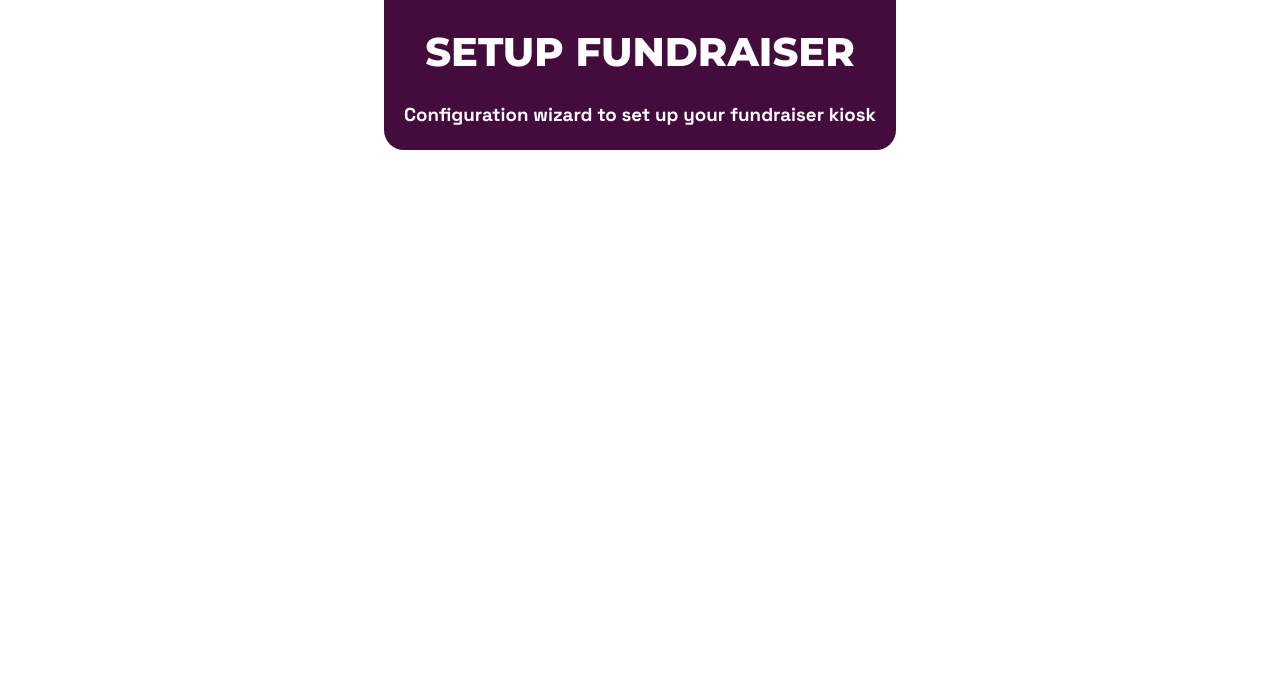
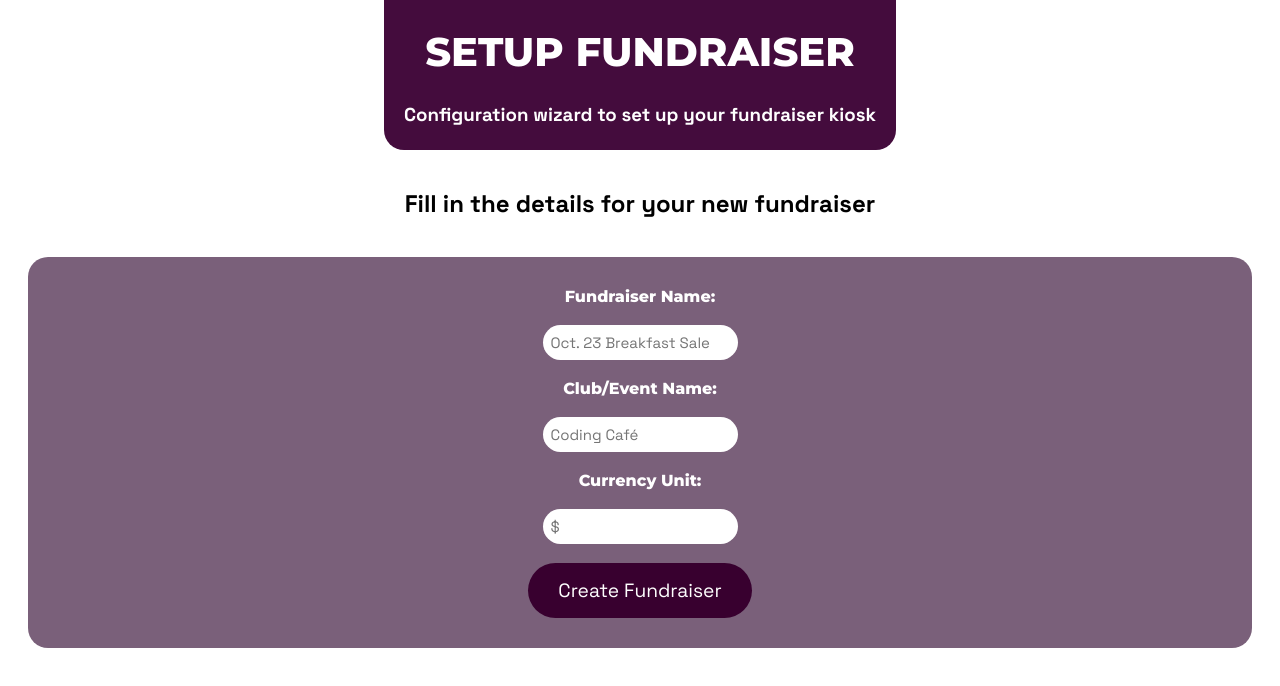
Before and after one commit to lynn89-sudo/verkoper, a SvelteKit app: page /setup/new in a window 1280 px wide. Shown: the top 686 px of the page. Built offline with nearby package versions, Linux system fonts and the light colour scheme; a web font is replaced by a local one.

Commit message:
Added in form structure

```diff
--- a/src/lib/styles.css
+++ b/src/lib/styles.css
@@ -26,3 +26,23 @@ button:hover {
     background-color: #721062;
     transform: scale(1.05);
 }
+
+form {
+    font-family: Montserrat, Space Grotesk, Futura;
+    font-weight: 800;
+    color: white;
+    background-color: rgb(122, 96, 122);
+    text-align: center;
+    padding: 30px;
+    border-radius: 20px;
+    margin-left: 20px;
+    margin-right: 20px;
+
+    input {
+        border-radius: 20px;
+        border: none;
+        padding: 8px;
+        font-family: Space Grotesk, Montserrat;
+        font-size: 15px;
+    }
+}
--- a/src/routes/setup/new/+page.svelte
+++ b/src/routes/setup/new/+page.svelte
@@ -3,22 +3,34 @@
     import { cubicInOut } from "svelte/easing";
     import { onMount } from "svelte";
 
-    let awaitStart = $state(false);
+    let awaitStart = false;
+    let fundraiserName = '';
+    let clubName = '';
+    let currency = '$';
+    let fundraisers = [];
+
     onMount(() => {
         setTimeout(() => {
             awaitStart = true;
         }, 100);
-    })
 
-    let fundraisers = [];
-    onMount(function() {
-        for (i = 0; i < localStorage.length; i++) {
-            if (localStorage.key(i).startsWith("fundraiser-")) {
-                let data = JSON.parse(localStorage.getItem(localStorage.key(i)));
-                fundraisers.push(data[0] + " for " + data[1]);
+        // load existing fundraisers from localStorage
+        for (let i = 0; i < localStorage.length; i++) {
+            const key = localStorage.key(i);
+            if (key && key.startsWith("fundraiser-")) {
+                try {
+                    const data = JSON.parse(localStorage.getItem(key));
+                    fundraisers.push(data[0] + " for " + data[1]);
+                } catch (e) {
+                    // ignore malformed entries
+                }
             }
         }
-    })
+    });
+
+    function handleSubmit(event) {
+
+    }
 </script>
 <svelte:head>
     <title>Verkoper | Create Fundraiser</title>
@@ -49,17 +61,19 @@
 
 <div style="height: 160px;"></div>
 {#if awaitStart}
-    <h2 transition:scale={{delay: 1000, ease:cubicInOut}}>Fill in the details for your new fundraiser</h2>
+    <h2 transition:scale={{delay: 200, ease:cubicInOut}}>Fill in the details for your new fundraiser</h2>
     <br>
 {/if}
 {#if awaitStart}
-    <div transition:fly={{ easing: cubicInOut, y: 50, duration: 1000, delay: 1300 }}>
-        <h3><button id="new-fundraiser" onclick={() => {window.location.href = "/setup/new"}}><span style:font-size="35px" style:transform="translateY(2px)"class="material-symbols-outlined">add_circle</span></button></h3>
-        {#each fundraisers as fundraiser}
-            console.log(fundraiser);
-        {/each}
-        {#if fundraisers.length === 0}
-            <h4>No fundraisers found. Create a new one to get started!</h4>
-        {/if}
+    <div transition:fly={{ easing: cubicInOut, y: 50, duration: 1000, delay: 500 }}>
+        <form id="newFundraiser" on:submit|preventDefault={handleForm}>
+            <label for="fundraiserName">Fundraiser Name:</label><br><br>
+            <input type="text" id="fundraiserName" placeholder = "Oct. 23 Breakfast Sale" name="fundraiserName" required><br><br>
+            <label for="beneficiaryName">Club/Event Name:</label><br><br>
+            <input type="text" id="clubName" placeholder = "Coding Café" name="clubName" required><br><br>
+            <label for="beneficiaryName">Currency Unit:</label><br><br>
+            <input type="text" id="clubName" name="clubName" required placeholder="$"><br><br>
+            <button type="submit">Create Fundraiser</button>
+        </form>
     </div>
 {/if}
```
